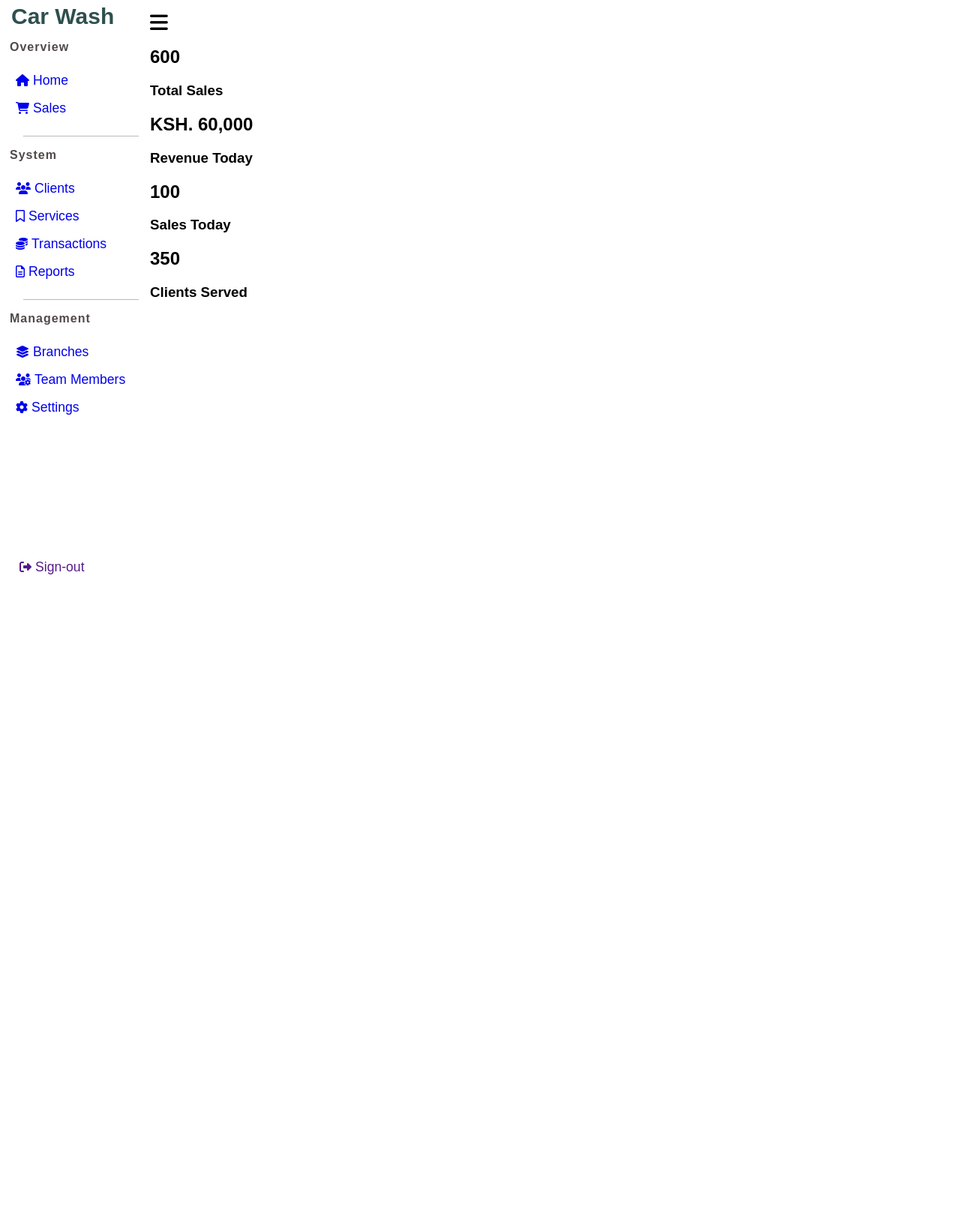
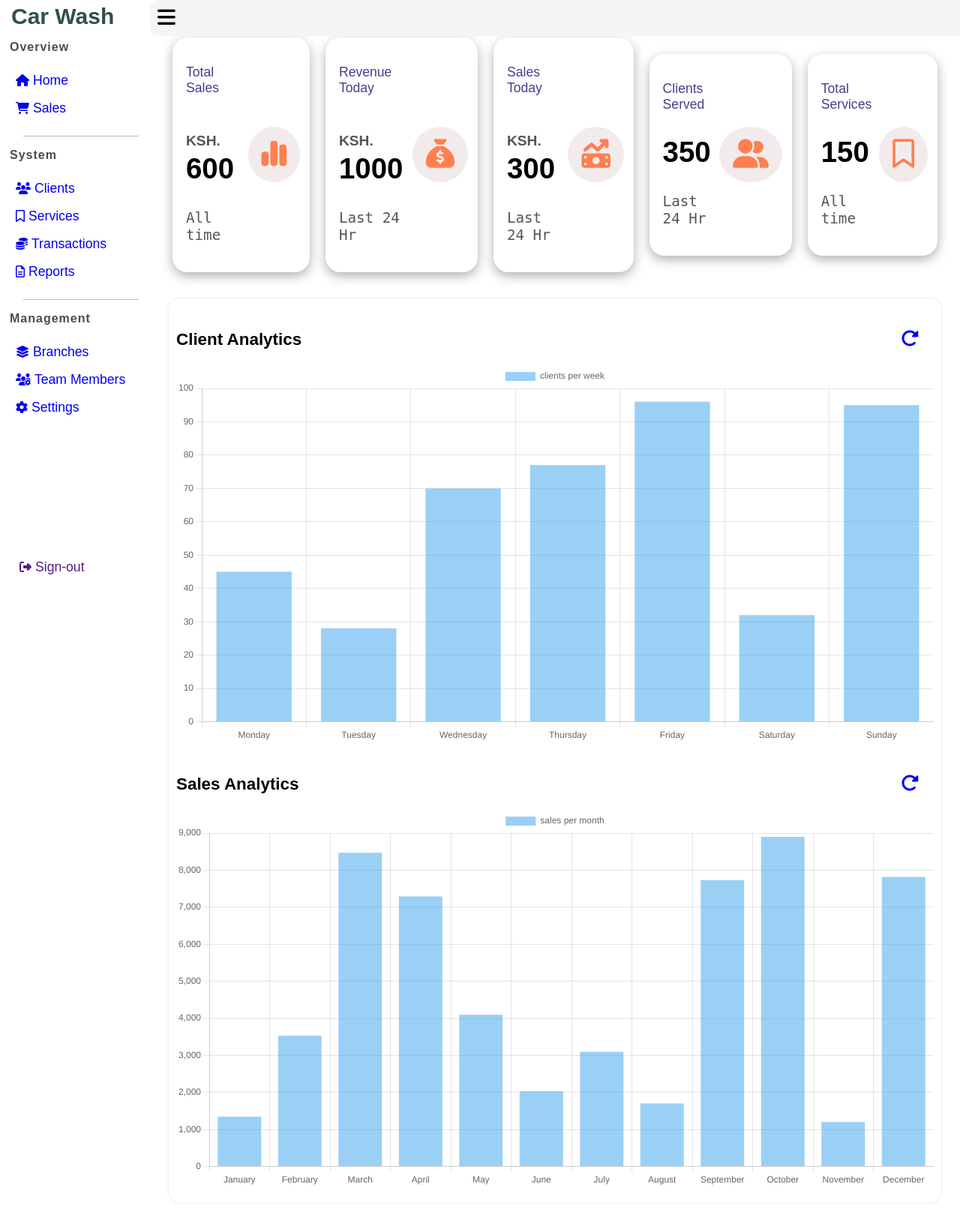
Before and after one commit to mkyd-kill/Carwash-Management-System, a FastAPI app: page /dashboard in a window 1280 px wide. Shown: the whole page at 75% size. Before the commit the page ends 766 px from the top, so only its background shows below. Run offline with FastAPI, Linux system fonts and the light colour scheme; some libraries are stand-ins or nearby versions.

Commit message:
dashboard ui done

```diff
--- a/frontend/static/pages/dashboard.css
+++ b/frontend/static/pages/dashboard.css
@@ -0,0 +1,114 @@
+.cardbar {
+  margin: 10px;
+  padding: 10px 0;
+}
+
+/* DETAIL CARDS */
+.cardbarWrapper {
+  display: flex;
+  padding: 20px;
+}
+
+.cardbarMenu {
+  grid-template-columns: 1fr;
+  display: flex;
+  gap: 1.3rem;
+  align-items: center;
+  justify-content: center;
+}
+
+.cardbarDetails {
+  box-shadow: rgba(27, 26, 26, 0.35) 0px 5px 15px;
+  border-radius: 20px;
+  padding: 13px;
+  font-weight: 500;
+  display: flex;
+  align-items: center;
+  justify-content: space-between;
+}
+
+.cardbarDetail {
+  text-align: left;
+  padding: 5px;
+}
+
+.cardbarIcon {
+  text-align: right;
+  border-radius: 50%;
+  background: rgb(243, 235, 235);
+  align-items: center;
+  justify-content: space-around;
+  padding: 15px;
+  margin-left: 5px;
+}
+
+.cardbarDetailIcon {
+  color: coral;
+  font-size: 2.4rem;
+  padding: 3px;
+}
+
+.cardTitle {
+  font-size: 1.1rem;
+  font-weight: 500;
+  color: darkslateblue;
+}
+
+.cardData {
+  font-size: 2.4rem;
+  font-weight: bold;
+}
+
+.sign {
+  font-size: 1.2rem;
+  color: #555;
+}
+
+.info-msg {
+  color: #555;
+  font-family: monospace;
+  font-size: 1.2rem;
+}
+
+/* ANALYTIC BOX */
+.graphAnalytics {
+  margin: 15px;
+  padding: 10px;
+  border-radius: 15px;
+  box-shadow: 0px 0px 3px 1px rgba(26, 24, 24, 0.08);
+  -webkit-box-shadow: 0px 0px 3px 1px rgba(0, 0, 0, 0.08);
+  -moz-box-shadow: 0px 0px 3px 1px rgba(0, 0, 0, 0.08);
+}
+
+.clientAnalytics,
+.salesAnalytics {
+    padding: 10px 0;
+}
+
+.top {
+  display: flex;
+  align-items: center;
+  justify-content: space-between;
+}
+
+.chartTitle {
+  text-align: left;
+  margin-bottom: 20px;
+  font-size: 1.4rem;
+}
+
+.refreshButton {
+  text-align: right;
+  padding: 10px;
+  cursor: pointer;
+  margin-right: 10px;
+}
+
+.refresh {
+  font-size: 1.5rem;
+  color: blue;
+}
+
+.refresh:hover {
+  color: black;
+}
--- a/frontend/static/pages/root.css
+++ b/frontend/static/pages/root.css
@@ -1,7 +1,27 @@
-*,
+* {
+  font-family: sans-serif, monospace;
+}
+
 :root {
-  font-family: sans-serif, monospace;
   --content-width: 200px;
+  --top-distance: 10px;
+  --top-icon-size: 1.7rem;
+  --top-icon-weight: bold;
+}
+
+/* SCROLLBAR */
+::-webkit-scrollbar {
+  width: 8px;
+}
+
+::-webkit-scrollbar-track {
+  background: #f2f2f2;
+  border-radius: 20px;
+}
+
+::-webkit-scrollbar-thumb {
+  background: #555;
+  border-radius: 20px;
 }
 
 .container {
@@ -90,14 +110,23 @@ a .sidebarLink,
   top: 10px;
 }
 
+.closebar {
+  position: fixed;
+  padding: 8px 0;
+  top: 0;
+  background-color: whitesmoke;
+  width: 100%;
+  border-radius: 10px;
+}
+
 .menu-btn {
   cursor: pointer;
-  top: 5px;
-  position: relative;
+  top: var(--top-distance);
   left: 0;
+  padding: 0 10px;
 }
 
 .menu-btn .sidebarIcon {
-  font-size: 1.7rem;
-  font-weight: bold;
+  font-size: var(--top-icon-size);
+  font-weight: var(--top-icon-weight);
 }
--- a/frontend/templates/pages/dashboard.html
+++ b/frontend/templates/pages/dashboard.html
@@ -1,47 +1,177 @@
 {% extends "pages/root.html" %} {% block head %}
-<link rel="stylesheet" href="static/pages/dashboard.css">
+<link rel="stylesheet" href="static/pages/dashboard.css" />
 <title>{{ title }}</title>
 {% endblock %} {% block content %}
 <div class="cardbar">
+  <!-- CARDS -->
   <div class="cardbarWrapper">
     <div class="cardbarMenu">
       <div class="cardbarDetails">
         <div class="cardbarDetail">
-                    <h2 class="cardData">600</h2>
           <h3 class="cardTitle">Total Sales</h3>
+          <h2 class="cardData"><b class="sign">KSH.</b> 600</h2>
+          <p class="info-msg">All time</p>
         </div>
         <div class="cardbarIcon">
-                    <span class="cardbarDetailIcon"></span>
+          <span class="cardbarDetailIcon">
+            <i class="fa-solid fa-chart-simple"></i>
+          </span>
         </div>
       </div>
       <div class="cardbarDetails">
         <div class="cardbarDetail">
-                    <h2 class="cardData">KSH. 60,000</h2>
           <h3 class="cardTitle">Revenue Today</h3>
+          <h2 class="cardData"><b class="sign">KSH.</b> 1000</h2>
+          <p class="info-msg">Last 24 Hr</p>
         </div>
         <div class="cardbarIcon">
-                    <span class="cardbarDetailIcon"></span>
+          <span class="cardbarDetailIcon">
+            <i class="fa-solid fa-sack-dollar"></i>
+          </span>
         </div>
       </div>
       <div class="cardbarDetails">
         <div class="cardbarDetail">
-                    <h2 class="cardData">100</h2>
           <h3 class="cardTitle">Sales Today</h3>
+          <h2 class="cardData"><b class="sign">KSH.</b> 300</h2>
+          <p class="info-msg">Last 24 Hr</p>
         </div>
         <div class="cardbarIcon">
-                    <span class="cardbarDetailIcon"></span>
+          <span class="cardbarDetailIcon">
+            <i class="fa-solid fa-money-bill-trend-up"></i>
+          </span>
         </div>
       </div>
       <div class="cardbarDetails">
         <div class="cardbarDetail">
+          <h3 class="cardTitle">Clients Served</h3>
           <h2 class="cardData">350</h2>
-                    <h3 class="cardTitle">Clients Served</h3>
+          <p class="info-msg">Last 24 Hr</p>
         </div>
         <div class="cardbarIcon">
-                    <span class="cardbarDetailIcon"></span>
+          <span class="cardbarDetailIcon">
+            <i class="fa-solid fa-user-group"></i>
+          </span>
+        </div>
+      </div>
+      <div class="cardbarDetails">
+        <div class="cardbarDetail">
+          <h3 class="cardTitle">Total Services</h3>
+          <h2 class="cardData">150</h2>
+          <p class="info-msg">All time</p>
+        </div>
+        <div class="cardbarIcon">
+          <span class="cardbarDetailIcon">
+            <i class="fa-regular fa-bookmark"></i>
+          </span>
+        </div>
+      </div>
+    </div>
+  </div>
+
+  <!-- CHARTS -->
+  <div class="graphAnalytics">
+    <div class="clientAnalytics">
+      <div class="top">
+        <h3 class="chartTitle">Client Analytics</h3>
+        <div class="refreshButton">
+          <span class="refresh">
+            <i class="fa-solid fa-rotate-right"></i>
+          </span>
+        </div>
+      </div>
+      <div class="bottom">
+        <div class="chartTable">
+          <canvas class="clients-chart"></canvas>
+        </div>
+      </div>
+    </div>
+    <div class="salesAnalytics">
+      <div class="top">
+        <h3 class="chartTitle">Sales Analytics</h3>
+        <div class="refreshButton">
+          <span class="refresh">
+            <i class="fa-solid fa-rotate-right"></i>
+          </span>
+        </div>
+      </div>
+      <div class="bottom">
+        <div class="chartTable">
+          <canvas class="sales-chart"></canvas>
         </div>
       </div>
     </div>
   </div>
 </div>
+{% endblock %} {% block script %}
+<script>
+  const stx = document.getElementsByClassName("sales-chart");
+  const ctx = document.getElementsByClassName("clients-chart");
+
+  new Chart(stx, {
+    type: "bar",
+    data: {
+      labels: [
+        "January",
+        "February",
+        "March",
+        "April",
+        "May",
+        "June",
+        "July",
+        "August",
+        "September",
+        "October",
+        "November",
+        "December",
+      ],
+      datasets: [
+        {
+          label: "sales per month",
+          data: [
+            1345, 3528, 8470, 7287, 4096, 2032, 3095, 1700, 7728, 8898, 1202,
+            7818,
+          ],
+          borderWidth: 0,
+        },
+      ],
+    },
+    options: {
+      scales: {
+        y: {
+          beginAtZero: true,
+        },
+      },
+    },
+  });
+
+  new Chart(ctx, {
+    type: "bar",
+    data: {
+      labels: [
+        "Monday",
+        "Tuesday",
+        "Wednesday",
+        "Thursday",
+        "Friday",
+        "Saturday",
+        "Sunday",
+      ],
+      datasets: [
+        {
+          label: "clients per week",
+          data: [45, 28, 70, 77, 96, 32, 95],
+          borderWidth: 0,
+        },
+      ],
+    },
+    options: {
+      scales: {
+        y: {
+          beginAtZero: true,
+        },
+      },
+    },
+  });
+</script>
 {% endblock %}
--- a/frontend/templates/pages/root.html
+++ b/frontend/templates/pages/root.html
@@ -3,13 +3,7 @@
   <head>
     <meta charset="UTF-8" />
     <meta name="viewport" content="width=device-width, initial-scale=1.0" />
-    <link
-      rel="stylesheet"
-      href="https://cdnjs.cloudflare.com/ajax/libs/font-awesome/6.6.0/css/all.min.css"
-      integrity="sha512-Kc323vGBEqzTmouAECnVceyQqyqdsSiqLQISBL29aUW4U/M7pSPA/gEUZQqv1cwx4OnYxTxve5UMg5GT6L4JJg=="
-      crossorigin="anonymous"
-      referrerpolicy="no-referrer"
-    />
+    <link rel="stylesheet" href="https://cdnjs.cloudflare.com/ajax/libs/font-awesome/6.6.0/css/all.min.css" integrity="sha512-Kc323vGBEqzTmouAECnVceyQqyqdsSiqLQISBL29aUW4U/M7pSPA/gEUZQqv1cwx4OnYxTxve5UMg5GT6L4JJg==" crossorigin="anonymous" referrerpolicy="no-referrer"/>
     <link rel="stylesheet" href="static/pages/root.css" />
     {% block head %} {% endblock %}
   </head>
@@ -131,19 +125,24 @@
       </div>
 
       <div class="content">
-        <div class="menu-btn">
-          <span class="sidebarIcon">
-            <i class="fa-solid fa-bars"></i>
-          </span>
+        <div class="closebar">
+          <div class="menu-btn">
+            <span class="sidebarIcon">
+              <i class="fa-solid fa-bars"></i>
+            </span>
+          </div>
         </div>
         {% block content %} {% endblock %}
       </div>
     </div>
 
+    <script src="https://cdn.jsdelivr.net/npm/chart.js"></script>
     <script>
+      // opening and closing the sidebar
       let sideBar = document.querySelector(".navbar-content");
       let dashboardContent = document.querySelector(".content");
       let menuBtn = document.querySelector(".menu-btn i");
+
       menuBtn.addEventListener("click", () => {
         menuBtn.classList.toggle("active");
         let isOpen = menuBtn.classList.contains("active");
@@ -155,5 +154,6 @@
         dashboardContent.style.left = isOpen ? "10px" : "var(--content-width)";
       });
     </script>
+    {% block script %} {% endblock %}
   </body>
 </html>
```
Lines whose indentation alone changed are shown as unchanged.
